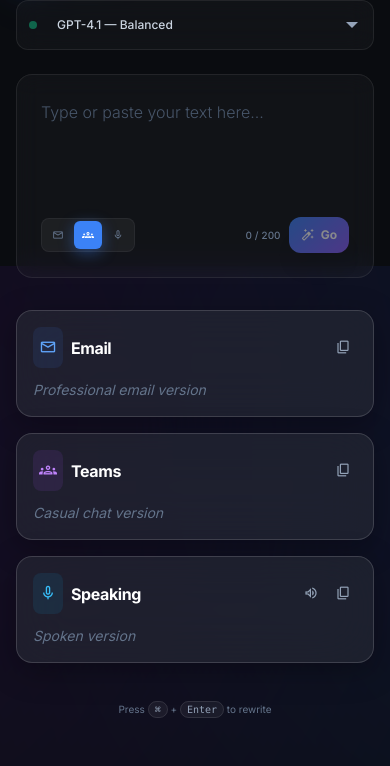
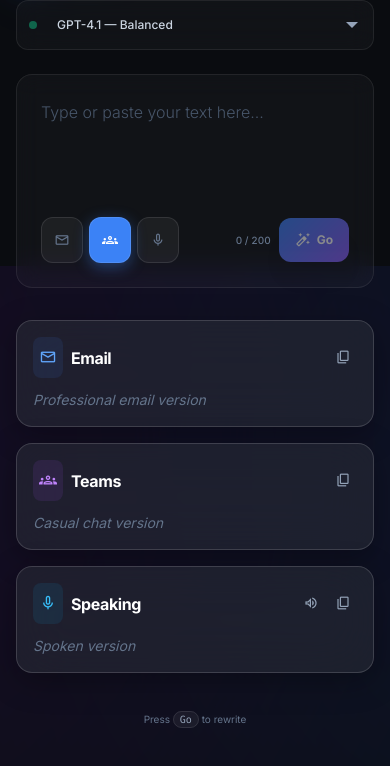
Before and after one commit to mandowa/tiny_rewrite, a website: page index.production.html in a window 390 px wide. Shown: the part 72-838 px from the top of the page. Drawn offline with nearby package versions, Linux system fonts and the light colour scheme.

Commit message:
Enlarge style chips with spacing, show 'Press Go' on mobile footer

```diff
--- a/index.production.html
+++ b/index.production.html
@@ -218,27 +218,24 @@
         ></textarea>
 
         <div class="flex items-center justify-between p-4 lg:p-6 pt-0 gap-2 sm:gap-4">
-          <!-- Style Chips (left) -->
-          <div class="flex bg-slate-100 dark:bg-white/5 p-0.5 sm:p-1 lg:p-1.5 rounded-lg sm:rounded-xl lg:rounded-2xl gap-0.5 lg:gap-1 border border-white/5 shrink-0">
-            <button id="style-email-btn" data-chip="email" class="style-chip px-2 sm:px-2.5 lg:px-6 py-1.5 sm:py-2 lg:py-3 rounded-md sm:rounded-lg lg:rounded-xl text-[9px] sm:text-[10px] lg:text-sm font-semibold flex items-center gap-0.5 sm:gap-1 lg:gap-2">
-              <span class="material-symbols-outlined text-xs sm:text-sm lg:text-lg">mail</span>
-              <span class="hidden xs:inline">Email</span>
+          <!-- Style Chips (left) - separated for better touch -->
+          <div class="flex gap-1.5 sm:gap-2 lg:gap-2">
+            <button id="style-email-btn" data-chip="email" class="style-chip bg-white/5 border border-white/10 px-3 sm:px-3 lg:px-6 py-2.5 sm:py-2 lg:py-3 rounded-xl sm:rounded-lg lg:rounded-xl text-[10px] sm:text-[10px] lg:text-sm font-semibold flex items-center justify-center">
+              <span class="material-symbols-outlined text-base sm:text-sm lg:text-lg">mail</span>
             </button>
-            <button id="style-teams-btn" data-chip="teams" class="style-chip active px-2 sm:px-2.5 lg:px-6 py-1.5 sm:py-2 lg:py-3 rounded-md sm:rounded-lg lg:rounded-xl text-[9px] sm:text-[10px] lg:text-sm font-semibold flex items-center gap-0.5 sm:gap-1 lg:gap-2">
-              <span class="material-symbols-outlined text-xs sm:text-sm lg:text-lg">groups</span>
-              <span class="hidden xs:inline">Teams</span>
+            <button id="style-teams-btn" data-chip="teams" class="style-chip active bg-white/5 border border-white/10 px-3 sm:px-3 lg:px-6 py-2.5 sm:py-2 lg:py-3 rounded-xl sm:rounded-lg lg:rounded-xl text-[10px] sm:text-[10px] lg:text-sm font-semibold flex items-center justify-center">
+              <span class="material-symbols-outlined text-base sm:text-sm lg:text-lg">groups</span>
             </button>
-            <button id="style-speaking-btn" data-chip="speaking" class="style-chip px-2 sm:px-2.5 lg:px-6 py-1.5 sm:py-2 lg:py-3 rounded-md sm:rounded-lg lg:rounded-xl text-[9px] sm:text-[10px] lg:text-sm font-semibold flex items-center gap-0.5 sm:gap-1 lg:gap-2">
-              <span class="material-symbols-outlined text-xs sm:text-sm lg:text-lg">mic</span>
-              <span class="hidden xs:inline">Speak</span>
+            <button id="style-speaking-btn" data-chip="speaking" class="style-chip bg-white/5 border border-white/10 px-3 sm:px-3 lg:px-6 py-2.5 sm:py-2 lg:py-3 rounded-xl sm:rounded-lg lg:rounded-xl text-[10px] sm:text-[10px] lg:text-sm font-semibold flex items-center justify-center">
+              <span class="material-symbols-outlined text-base sm:text-sm lg:text-lg">mic</span>
             </button>
           </div>
 
           <!-- Char count & Rewrite button (right) -->
           <div class="flex items-center gap-2 sm:gap-4 shrink-0">
             <span id="char-count" class="text-[10px] sm:text-xs text-slate-500 font-medium tabular-nums">0 / 200</span>
-            <button id="rewrite-btn" class="rewrite-btn px-3 sm:px-6 lg:px-10 py-2 sm:py-3 lg:py-4 rounded-xl sm:rounded-2xl text-white font-bold flex items-center gap-1.5 sm:gap-2 lg:gap-3 shadow-xl text-xs sm:text-sm lg:text-base" disabled>
-              <span class="material-symbols-outlined text-sm sm:text-lg lg:text-xl">auto_fix_high</span>
+            <button id="rewrite-btn" class="rewrite-btn px-4 sm:px-6 lg:px-10 py-2.5 sm:py-3 lg:py-4 rounded-xl sm:rounded-2xl text-white font-bold flex items-center gap-1.5 sm:gap-2 lg:gap-3 shadow-xl text-xs sm:text-sm lg:text-base" disabled>
+              <span class="material-symbols-outlined text-base sm:text-lg lg:text-xl">auto_fix_high</span>
               <span class="hidden sm:inline">Rewrite</span>
               <span class="sm:hidden">Go</span>
             </button>
@@ -329,7 +326,10 @@
 
     <!-- Footer -->
     <footer class="mt-8 lg:mt-12 text-center">
-      <span class="text-[10px] sm:text-xs text-slate-500">Press <kbd class="px-1.5 sm:px-2 py-0.5 sm:py-1 bg-white/5 rounded border border-white/10 text-slate-400">⌘</kbd> + <kbd class="px-1.5 sm:px-2 py-0.5 sm:py-1 bg-white/5 rounded border border-white/10 text-slate-400">Enter</kbd> to rewrite</span>
+      <span class="text-[10px] sm:text-xs text-slate-500">
+        <span class="sm:hidden">Press <kbd class="px-1.5 py-0.5 bg-white/5 rounded border border-white/10 text-slate-400">Go</kbd> to rewrite</span>
+        <span class="hidden sm:inline">Press <kbd class="px-1.5 sm:px-2 py-0.5 sm:py-1 bg-white/5 rounded border border-white/10 text-slate-400">⌘</kbd> + <kbd class="px-1.5 sm:px-2 py-0.5 sm:py-1 bg-white/5 rounded border border-white/10 text-slate-400">Enter</kbd> to rewrite</span>
+      </span>
     </footer>
   </div>
 
```
Also changed, not shown: index-new.html (+14 -14 lines).
